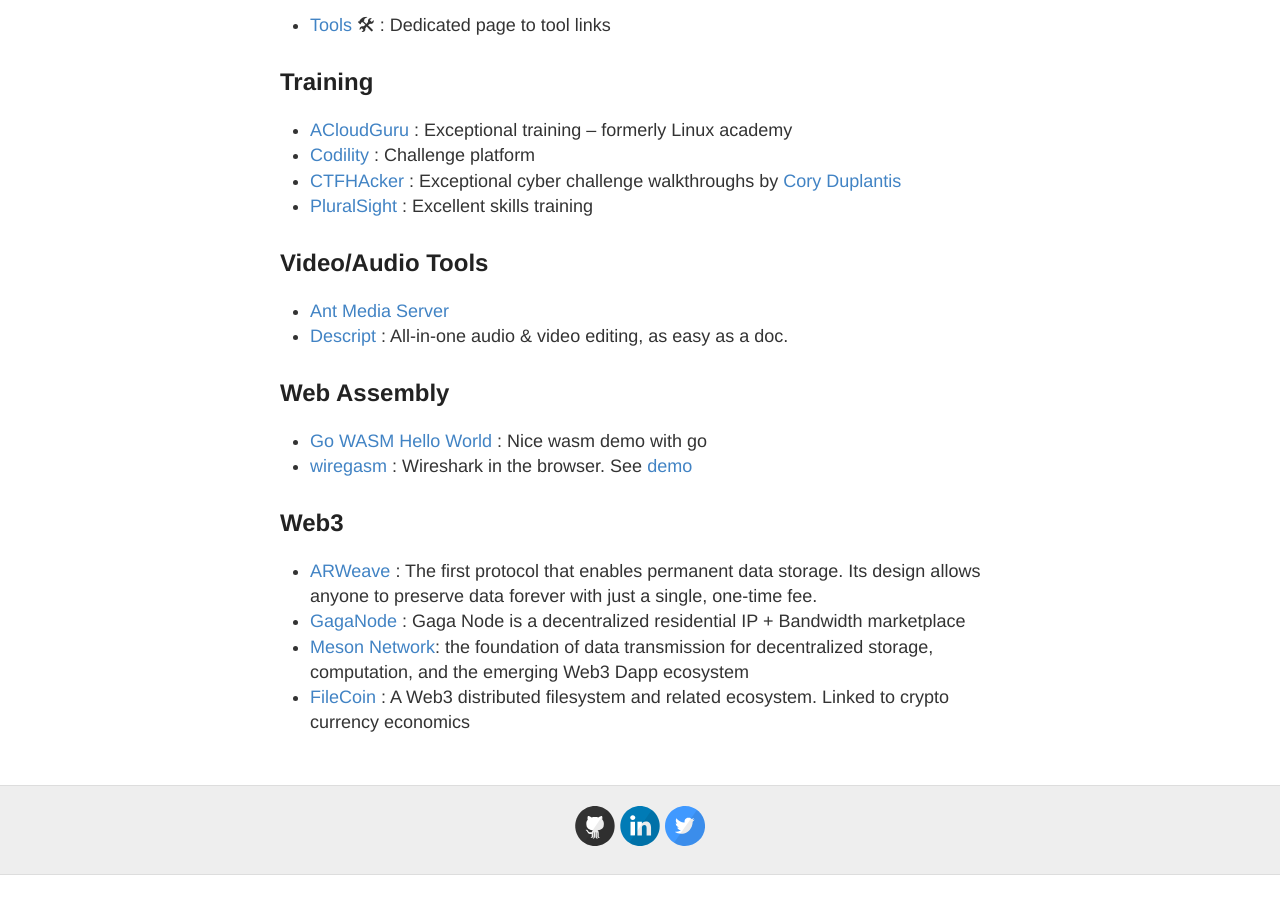
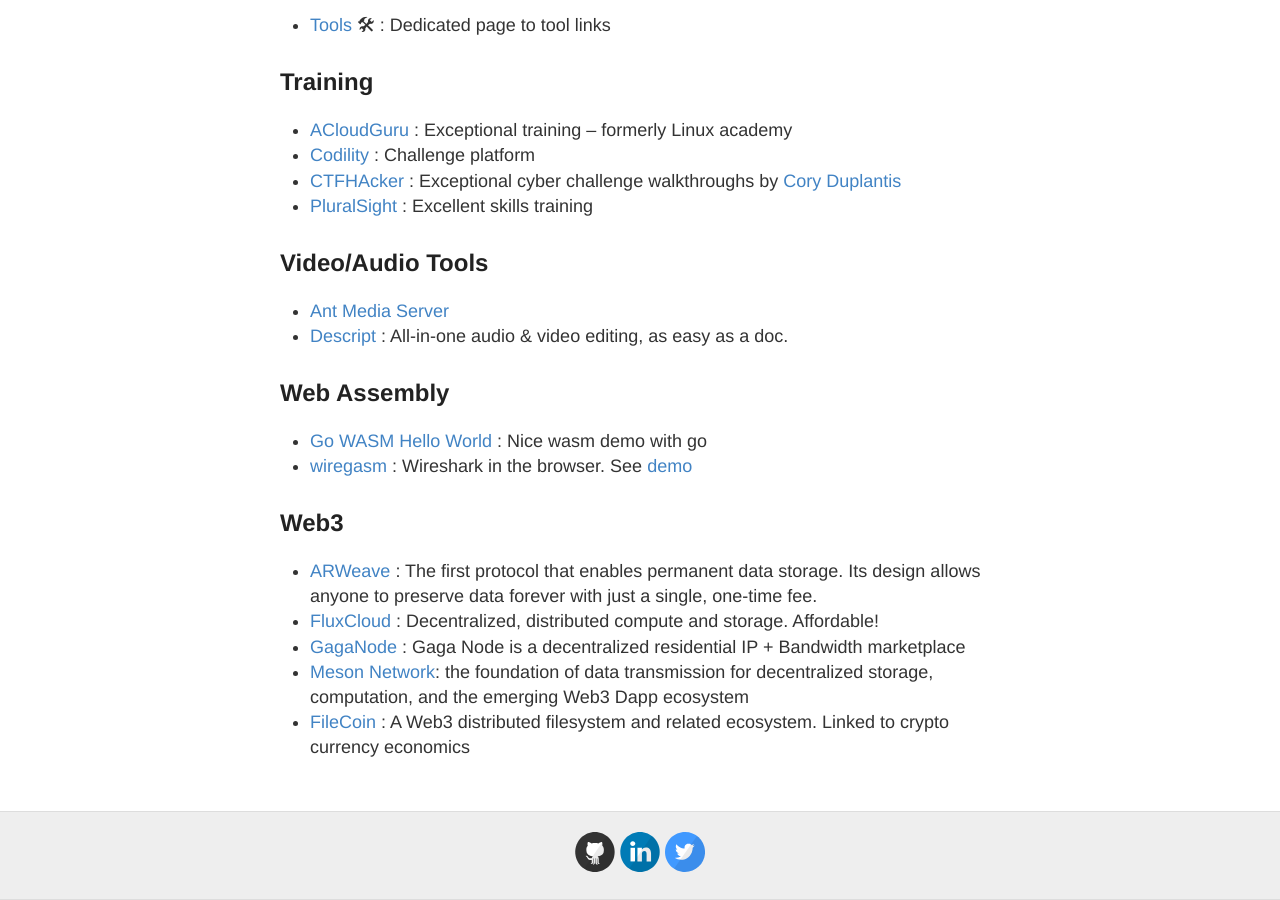
Before and after one commit to stevehenderson/stevehenderson.github.io, a Jekyll site: the page built from links.md, in a window 1280 px wide and 900 px high, scrolled down 5571 px. Built offline with Jekyll 4.4.1, drawn with Linux system fonts in a browser that asks for light colours; before the commit the page ends 6446 px from its top, so only the background shows below that.

Commit message:
Update links.md

```diff
--- a/links.md
+++ b/links.md
@@ -193,6 +193,7 @@
 ## Web3
 
   * [ARWeave](https://arwiki.wiki/#/en/main) : The first protocol that enables permanent data storage. Its design allows anyone to preserve data forever with just a single, one-time fee.
+  * [FluxCloud](https://runonflux.io/) : Decentralized, distributed compute and storage.  Affordable!
   * [GagaNode](https://www.gaganode.com/) : Gaga Node is a decentralized residential IP + Bandwidth marketplace
   * [Meson Network](https://www.meson.network/): the foundation of data transmission for decentralized storage, computation, and the emerging Web3 Dapp ecosystem
   * [FileCoin](https://filecoin.io/build/#intro) : A Web3 distributed filesystem and related ecosystem.  Linked to crypto currency economics
```
